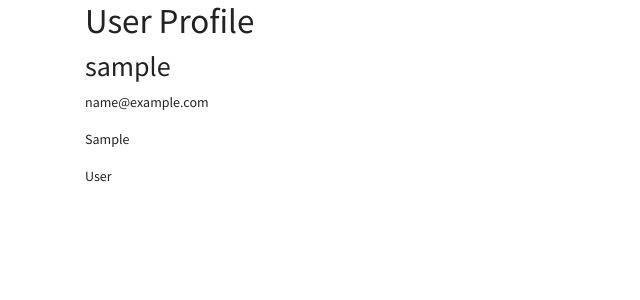
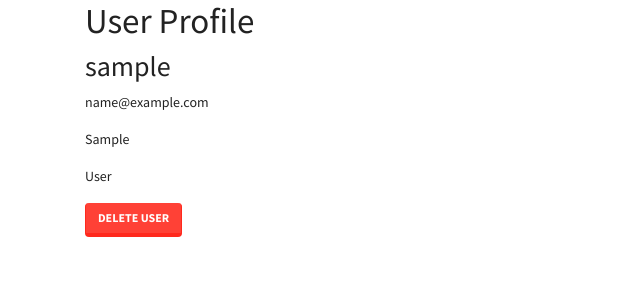
Before and after one commit to agnesmcc/flask_feedback, a Flask app: a page that uses templates/user.html in a window 1280 px wide. Shown: the top 300 px of the page, without its empty margins (0-640 px from the left). Run offline with Flask 2, Linux system fonts and the light colour scheme; the visitor is signed in with stand-in values (Sample User, id 1); data comes from the database, SQL or seed files in the repository; some libraries are stand-ins or nearby versions.

Commit message:
add delete user button

```diff
--- a/app.py
+++ b/app.py
@@ -68,3 +68,13 @@ def show_user(username):
 def logout():
     session.pop("username")
     return redirect("/")
+
+@app.route("/users/<username>/delete", methods=["POST"])
+def delete_user(username):
+    if "username" not in session or username != session["username"]:
+        return redirect("/")
+    user = User.query.filter_by(username=username).first()
+    db.session.delete(user)
+    db.session.commit()
+    session.pop("username")
+    return redirect("/")
--- a/models.py
+++ b/models.py
@@ -10,7 +10,7 @@ class User(db.Model):
     """User."""
 
     id = db.Column(db.Integer, primary_key=True)
-    username = db.Column(db.String(20), nullable=False)
+    username = db.Column(db.String(20), nullable=False, unique=True)
     password = db.Column(db.String, nullable=False)
     email = db.Column(db.String(50), nullable=False)
     first_name = db.Column(db.String(30), nullable=False)
--- a/templates/user.html
+++ b/templates/user.html
@@ -9,4 +9,8 @@
 <p>{{ user.first_name }}</p>
 <p>{{ user.last_name }}</p>
 
+<form method="POST" action="/users/{{ user.username }}/delete">
+    <button type="submit" class="btn btn-danger">Delete User</button>
+</form>
+
 {% endblock %}
```
